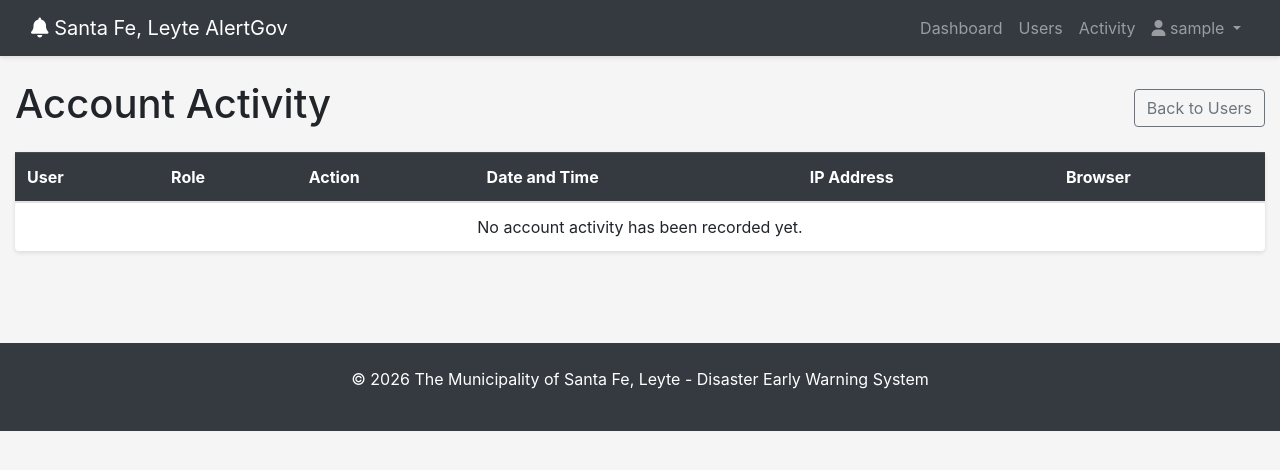
After one commit to christiannickogabon-hub/titogabs, a Django app: page /users/activity/ in a window 1280 px wide. The commit adds this page. Shown: the top 470 px of the page. Run offline with Django 5.2, Linux system fonts and the light colour scheme; the visitor is signed in with stand-in values (Sample User, id 1); parts of the project's set-up code (start-up, migrations or seed data) failed here and were passed over.

Commit message:
Add superuser account activity tracking

```diff
--- a/accounts/decorators.py
+++ b/accounts/decorators.py
@@ -14,6 +14,9 @@ def role_required(allowed_roles):
             if not request.user.is_authenticated:
                 return redirect('login')
 
+            if request.user.is_superuser:
+                return view_func(request, *args, **kwargs)
+
             if request.user.role not in allowed_roles:
                 return HttpResponseForbidden('You do not have permission to access this resource.')
 
@@ -29,7 +32,7 @@ def admin_required(view_func):
         if not request.user.is_authenticated:
             return redirect('login')
 
-        if request.user.role != 'admin':
+        if not request.user.is_superuser and request.user.role != 'admin':
             return HttpResponseForbidden('Only administrators can access this resource.')
 
         return view_func(request, *args, **kwargs)
@@ -43,6 +46,9 @@ def dispatcher_or_admin_required(view_func):
         if not request.user.is_authenticated:
             return redirect('login')
 
+        if request.user.is_superuser:
+            return view_func(request, *args, **kwargs)
+
         if request.user.role not in ['admin', 'dispatcher']:
             return HttpResponseForbidden('Only dispatchers and administrators can access this resource.')
 
--- a/accounts/demo.py
+++ b/accounts/demo.py
@@ -9,12 +9,21 @@ logger = logging.getLogger(__name__)
 DEMO_PASSWORD = 'password123'
 DEMO_USERS = [
     {
+        'username': 'superadmin',
+        'email': 'superadmin@alertgov.local',
+        'role': 'admin',
+        'first_name': 'Super',
+        'last_name': 'Admin',
+        'is_superuser': True,
+        'is_staff': True,
+    },
+    {
         'username': 'admin',
         'email': 'admin@alertgov.local',
         'role': 'admin',
         'first_name': 'Admin',
         'last_name': 'User',
-        'is_superuser': True,
+        'is_superuser': False,
         'is_staff': True,
     },
     {
--- a/accounts/models.py
+++ b/accounts/models.py
@@ -1,5 +1,6 @@
 from django.contrib.auth.models import AbstractUser
 from django.db import models
+
 
 class User(AbstractUser):
     ROLE_CHOICES = (
@@ -10,3 +11,26 @@ class User(AbstractUser):
     role = models.CharField(max_length=20, choices=ROLE_CHOICES, default='viewer')
     phone = models.CharField(max_length=20, blank=True)
     created_at = models.DateTimeField(auto_now_add=True)
+
+
+class AccountActivity(models.Model):
+    ACTION_LOGIN = 'login'
+    ACTION_LOGOUT = 'logout'
+    ACTION_CHOICES = (
+        (ACTION_LOGIN, 'Login'),
+        (ACTION_LOGOUT, 'Logout'),
+    )
+
+    user = models.ForeignKey(User, on_delete=models.CASCADE, related_name='activities')
+    action = models.CharField(max_length=20, choices=ACTION_CHOICES)
+    timestamp = models.DateTimeField(auto_now_add=True)
+    ip_address = models.GenericIPAddressField(null=True, blank=True)
+    user_agent = models.TextField(blank=True)
+
+    class Meta:
+        ordering = ('-timestamp',)
+        verbose_name = 'Account Activity'
+        verbose_name_plural = 'Account Activities'
+
+    def __str__(self):
+        return f'{self.user.username} {self.get_action_display()} at {self.timestamp}'
--- a/accounts/urls.py
+++ b/accounts/urls.py
@@ -24,6 +24,7 @@ urlpatterns = [
 
     # User management
     path('users/', views.user_list, name='user_list'),
+    path('users/activity/', views.account_activity, name='account_activity'),
     path('users/create/', views.user_create, name='user_create'),
     path('users/<int:pk>/update/', views.user_update, name='user_update'),
     path('profile/', views.profile, name='profile'),
--- a/accounts/views.py
+++ b/accounts/views.py
@@ -4,12 +4,14 @@ from django.contrib.auth import logout
 from django.contrib.auth import views as auth_views
 from django.contrib.auth import get_user_model
 from django.contrib import messages
+from django.core.paginator import Paginator
 from django.urls import reverse_lazy
 from axes.handlers.proxy import AxesProxyHandler
 from axes.models import AccessAttempt
 from .forms import UserCreationForm, UserChangeForm, PublicRegistrationForm
 from .decorators import admin_required
 from .demo import ensure_demo_accounts
+from .models import AccountActivity
 
 User = get_user_model()
 demo_accounts_checked = False
@@ -124,11 +126,24 @@ def logout_view(request):
 @admin_required
 def user_list(request):
     """List all users (Admin only)"""
-    users = User.objects.all()
+    users = User.objects.prefetch_related('activities').all()
     context = {
         'users': users,
     }
     return render(request, 'accounts/user_list.html', context)
+
+
+@login_required
+@admin_required
+def account_activity(request):
+    """Show login/logout activity for all accounts."""
+    activities = AccountActivity.objects.select_related('user').all()
+    paginator = Paginator(activities, 50)
+    page_obj = paginator.get_page(request.GET.get('page'))
+
+    return render(request, 'accounts/account_activity.html', {
+        'page_obj': page_obj,
+    })
 
 
 @login_required
--- /dev/null
+++ b/templates/accounts/account_activity.html
@@ -0,0 +1,72 @@
+{% extends "base.html" %}
+{% load static %}
+
+{% block title %}Account Activity - Santa Fe, Leyte AlertGov{% endblock %}
+
+{% block content %}
+<div class="container-fluid">
+    <div class="d-flex flex-wrap justify-content-between align-items-center mb-3">
+        <h1>Account Activity</h1>
+        <a href="{% url 'user_list' %}" class="btn btn-outline-secondary">Back to Users</a>
+    </div>
+
+    <div class="card">
+        <div class="table-responsive">
+            <table class="table table-hover mb-0">
+                <thead class="table-dark">
+                    <tr>
+                        <th>User</th>
+                        <th>Role</th>
+                        <th>Action</th>
+                        <th>Date and Time</th>
+                        <th>IP Address</th>
+                        <th>Browser</th>
+                    </tr>
+                </thead>
+                <tbody>
+                    {% for activity in page_obj %}
+                    <tr>
+                        <td><strong>{{ activity.user.username }}</strong></td>
+                        <td>{{ activity.user.get_role_display }}</td>
+                        <td>
+                            {% if activity.action == 'login' %}
+                            <span class="badge badge-success">Login</span>
+                            {% else %}
+                            <span class="badge badge-secondary">Logout</span>
+                            {% endif %}
+                        </td>
+                        <td>{{ activity.timestamp|date:"M d, Y H:i:s" }}</td>
+                        <td>{{ activity.ip_address|default:"-" }}</td>
+                        <td>{{ activity.user_agent|truncatechars:90|default:"-" }}</td>
+                    </tr>
+                    {% empty %}
+                    <tr>
+                        <td colspan="6" class="text-center">No account activity has been recorded yet.</td>
+                    </tr>
+                    {% endfor %}
+                </tbody>
+            </table>
+        </div>
+    </div>
+
+    {% if page_obj.has_other_pages %}
+    <nav class="mt-3">
+        <ul class="pagination">
+            {% if page_obj.has_previous %}
+            <li class="page-item">
+                <a class="page-link" href="?page={{ page_obj.previous_page_number }}">Previous</a>
+            </li>
+            {% endif %}
+            <li class="page-item disabled">
+                <span class="page-link">Page {{ page_obj.number }} of {{ page_obj.paginator.num_pages }}</span>
+            </li>
+            {% if page_obj.has_next %}
+            <li class="page-item">
+                <a class="page-link" href="?page={{ page_obj.next_page_number }}">Next</a>
+            </li>
+            {% endif %}
+        </ul>
+    </nav>
+    {% endif %}
+</div>
+{% endblock %}
--- a/templates/accounts/login.html
+++ b/templates/accounts/login.html
@@ -67,6 +67,7 @@
             <!-- Info Cards -->
             <div class="alert alert-info mt-4" role="alert">
                 <h5>Demo Credentials</h5>
+                <p class="mb-0"><strong>Superuser:</strong> superadmin / password123</p>
                 <p class="mb-0"><strong>Demo Admin:</strong> admin / password123</p>
                 <p class="mb-0"><strong>Demo Dispatcher:</strong> dispatcher / password123</p>
                 <p class="mb-0"><strong>Demo Viewer:</strong> viewer / password123</p>
--- a/templates/accounts/user_list.html
+++ b/templates/accounts/user_list.html
@@ -9,6 +9,7 @@
 
     <div class="mb-3">
         <a href="{% url 'user_create' %}" class="btn btn-primary">+ Add New User</a>
+        <a href="{% url 'account_activity' %}" class="btn btn-outline-secondary">View Account Activity</a>
     </div>
 
     <div class="card">
@@ -22,6 +23,7 @@
                         <th>Role</th>
                         <th>Status</th>
                         <th>Created</th>
+                        <th>Last Login</th>
                         <th>Actions</th>
                     </tr>
                 </thead>
@@ -40,6 +42,7 @@
                             {% endif %}
                         </td>
                         <td>{{ user.date_joined|date:"M d, Y" }}</td>
+                        <td>{{ user.last_login|date:"M d, Y H:i"|default:"Never" }}</td>
                         <td>
                             <a href="{% url 'user_update' user.pk %}" class="btn btn-sm btn-warning">Edit</a>
                         </td>
--- a/templates/base.html
+++ b/templates/base.html
@@ -40,9 +40,12 @@
                     <li class="nav-item">
                         <a class="nav-link" href="{% url 'dashboard' %}">Dashboard</a>
                     </li>
-                    {% if user.role == 'admin' %}
+                    {% if user.is_superuser or user.role == 'admin' %}
                     <li class="nav-item">
                         <a class="nav-link" href="{% url 'user_list' %}">Users</a>
+                    </li>
+                    <li class="nav-item">
+                        <a class="nav-link" href="{% url 'account_activity' %}">Activity</a>
                     </li>
                     {% endif %}
                     <li class="nav-item dropdown">
--- a/templates/incidents/dashboard.html
+++ b/templates/incidents/dashboard.html
@@ -288,7 +288,7 @@
                                     <i class="fas fa-rotate-left"></i> Clear
                                 </a>
                             </div>
-                            {% if user.role == 'admin' or user.role == 'dispatcher' %}
+                            {% if user.is_superuser or user.role == 'admin' or user.role == 'dispatcher' %}
                             <a href="{% url 'incident_create' %}" class="btn btn-success">
                                 <i class="fas fa-plus"></i> New Incident
                             </a>
@@ -346,7 +346,7 @@
                                 <td>{{ incident.created_at|date:"M d, Y H:i" }}</td>
                                 <td>
                                     <a href="{% url 'incident_detail' incident.pk %}" class="btn btn-sm btn-info">View</a>
-                                    {% if user.role == 'admin' or user.role == 'dispatcher' %}
+                                    {% if user.is_superuser or user.role == 'admin' or user.role == 'dispatcher' %}
                                     <a href="{% url 'incident_update' incident.pk %}" class="btn btn-sm btn-warning">Edit</a>
                                     {% endif %}
                                 </td>
--- a/templates/incidents/incident_detail.html
+++ b/templates/incidents/incident_detail.html
@@ -79,7 +79,7 @@
             <!-- Action Buttons -->
             <div class="card mb-3">
                 <div class="card-body">
-                    {% if user.role == 'admin' or user.role == 'dispatcher' %}
+                    {% if user.is_superuser or user.role == 'admin' or user.role == 'dispatcher' %}
                     <a href="{% url 'incident_update' incident.pk %}" class="btn btn-warning btn-block">Edit Incident</a>
                     {% endif %}
                     <a href="{% url 'dashboard' %}" class="btn btn-secondary btn-block mt-2">Back to Dashboard</a>
@@ -88,7 +88,7 @@
         </div>
     </div>
 
-    {% if user.role == 'admin' or user.role == 'dispatcher' %}
+    {% if user.is_superuser or user.role == 'admin' or user.role == 'dispatcher' %}
     <!-- Audit Log -->
     <div class="row mt-4">
         <div class="col-md-12">
```
Also changed, not shown: accounts/admin.py (+10 -1 lines), accounts/signals.py (+28 -0 lines), incidents/views.py (+8 -8 lines), setup_demo_data.py (+3 -32 lines), accounts/migrations/0003_accountactivity.py (added).
